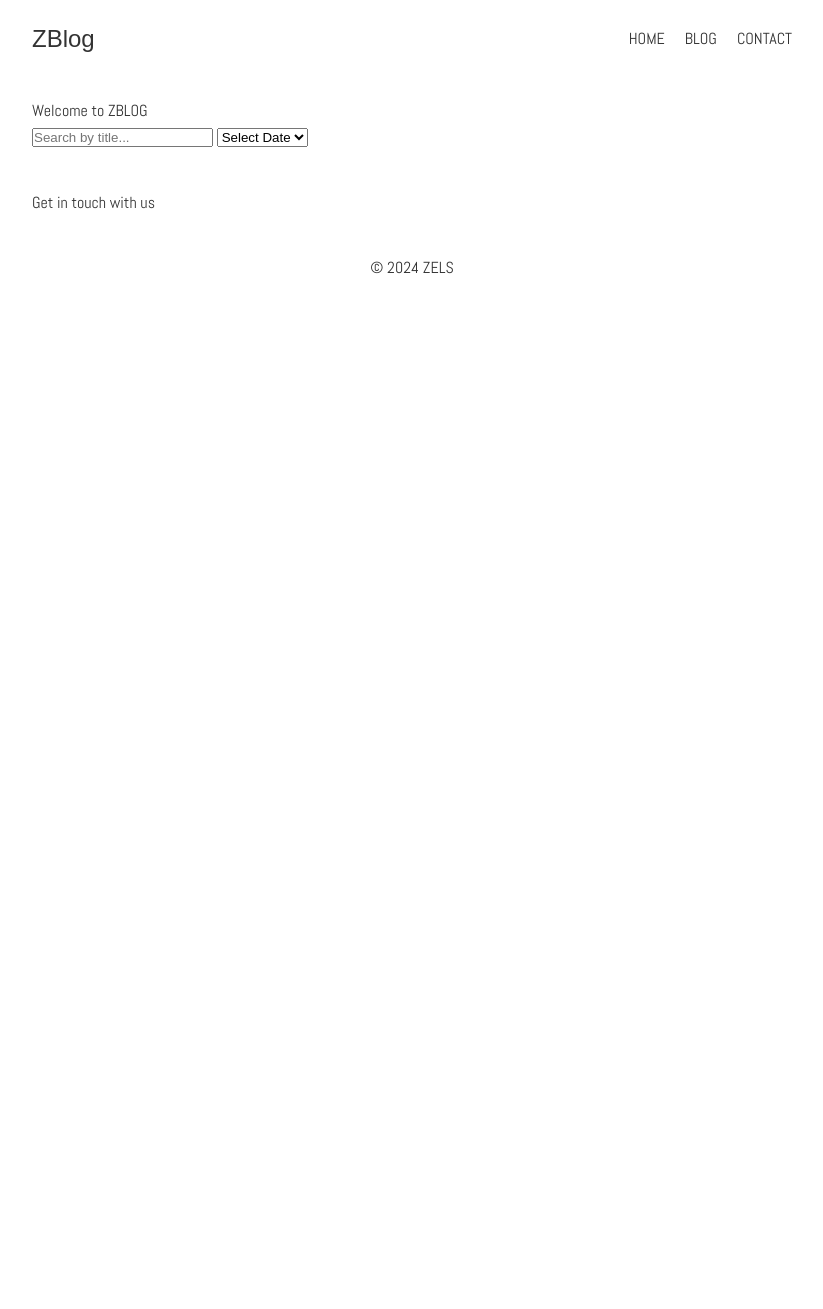
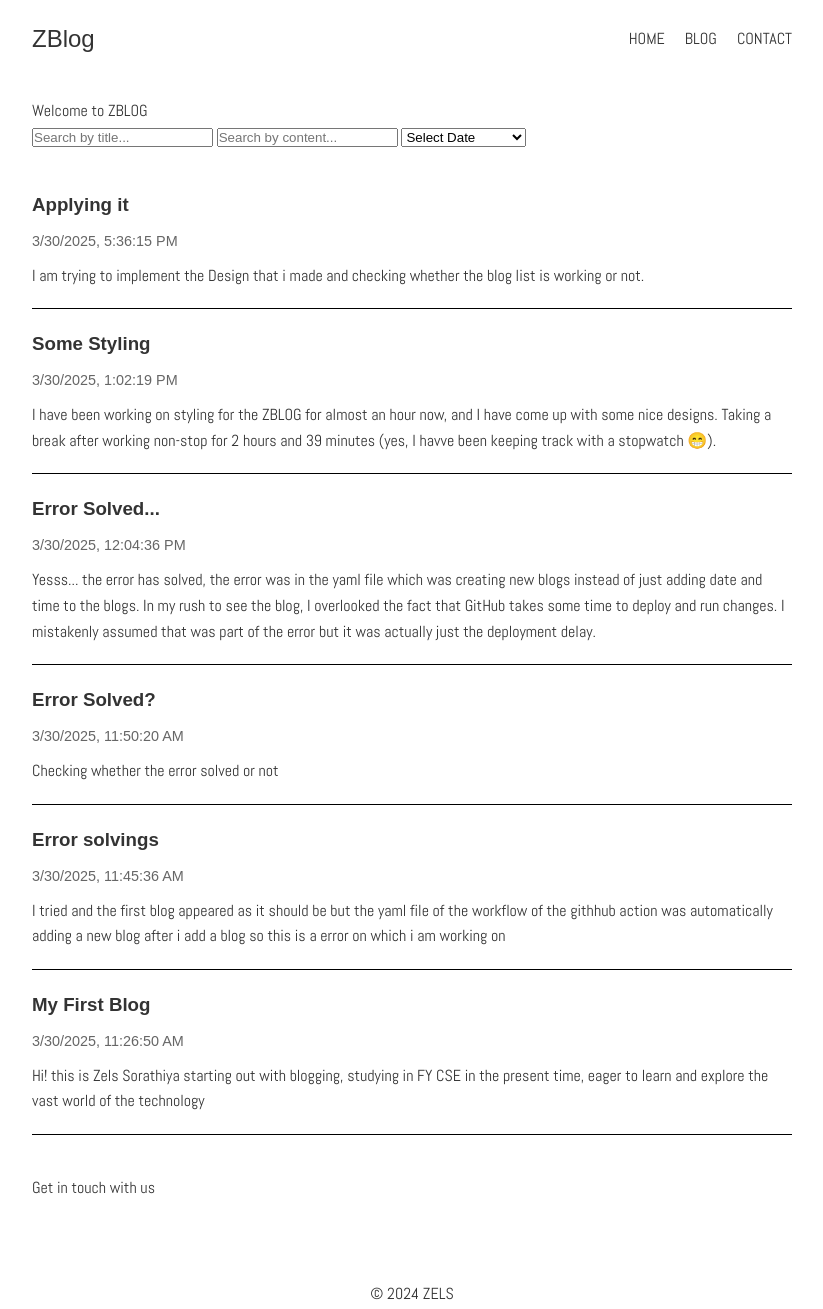
Before and after one commit to zelssorathiya2615/LiveBlog, a plain HTML site: page index.html in a window 1280 px wide. Shown: the whole page, without its empty margins (228-1051 px from the left). Before the commit the page ends 800 px from the top, so only its background shows below. Drawn offline with Linux system fonts and the light colour scheme; a web font is replaced by a local one.

Commit message:
Update index.html

```diff
--- a/index.html
+++ b/index.html
@@ -29,8 +29,9 @@
     <main>
         <section>
             <p>Welcome to ZBLOG</p>
-            <div>
+            <div class="search-bar">
                 <input type="text" id="search-title" placeholder="Search by title...">
+                <input type="text" id="search-content" placeholder="Search by content...">
                 <select id="search-date">
                     <option value="">Select Date</option>
                     <!-- Options will be dynamically generated here -->
@@ -41,19 +42,18 @@
         <section id="Blog">
             <div id="blog-list">
                 <!-- Blog posts will be dynamically generated here -->
-
             </div>
         </section>
 
-        <div id="Contact">
+        <section id="Contact">
             <p>Get in touch with us</p>
-
-        </div>
+        </section>
     </main>
 
     <footer>
         <p>&copy; 2024 ZELS</p>
     </footer>
 
+    <script src="js/script.js"></script>
 </body>
 </html>
```
